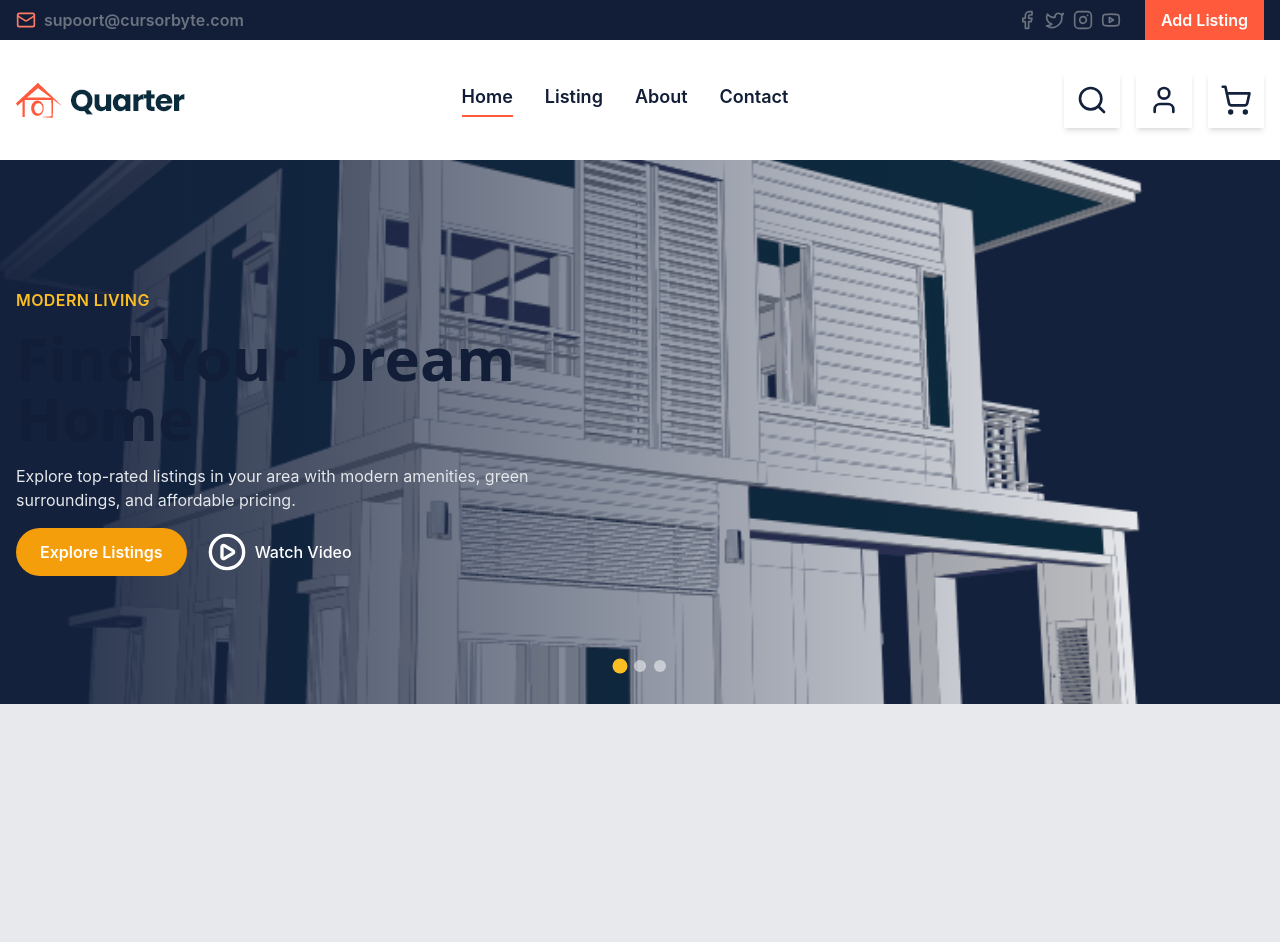
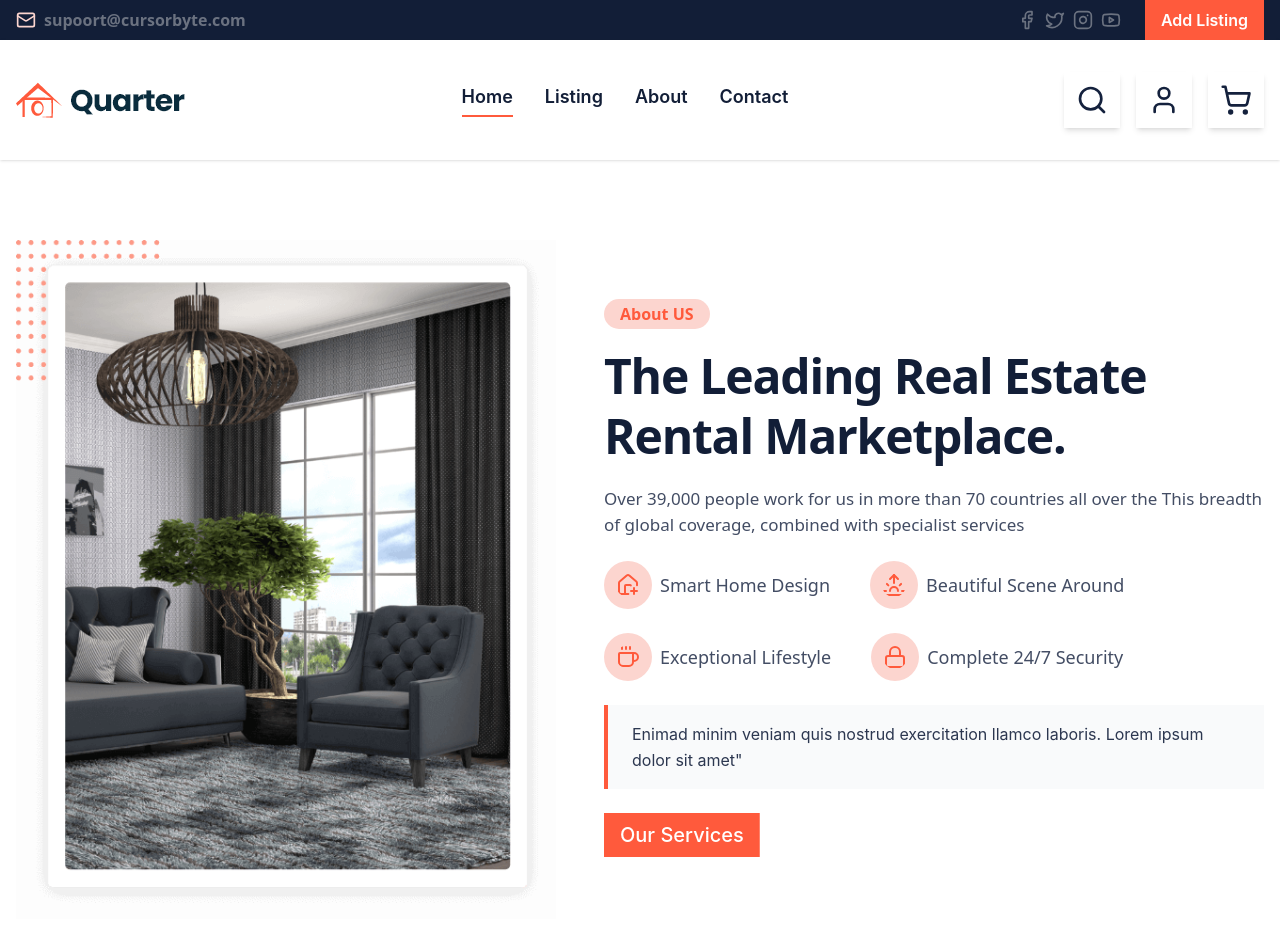
Before and after one commit to jakariya-ahmed/real-state, a React app: page / in a window 1280 px wide. Shown: the top 942 px of the page. Before the commit the page ends 800 px from the top, so only its background shows below. Built offline with nearby package versions, Linux system fonts and the light colour scheme; the HTML template or start-up script is replaced by a standard one.

Commit message:
created about section

```diff
--- a/package.json
+++ b/package.json
@@ -15,7 +15,8 @@
     "react": "^19.1.1",
     "react-dom": "^19.1.1",
     "react-router-dom": "^7.9.5",
-    "react-toastify": "^11.0.5"
+    "react-toastify": "^11.0.5",
+    "swiper": "^12.0.3"
   },
   "devDependencies": {
     "@eslint/js": "^9.36.0",
--- /dev/null
+++ b/src/components/AboutCom.jsx
@@ -0,0 +1,46 @@
+import { CoffeeIcon, HousePlusIcon, LockIcon, Sunrise } from "lucide-react";
+
+export default function AboutCom() {
+    return (
+        <div className="section-spacing flex flex-col items-center md:flex-row gap-y-4 md:gap-x-6">
+            <div className="w-[45%]">
+                <img src="img/about.png" className="w-full" alt="about" />
+            </div>
+            <div className="w-[55%] md:ml-6">
+                <span className="sm-title">About US </span>
+                <h1 className="my-5 big-title text-secondary-dark leading-tight">The Leading Real Estate Rental Marketplace.</h1>
+                <p className="pera">
+                    Over 39,000 people work for us in more than 70 countries all over the This breadth of global coverage, combined with specialist services
+                </p>
+                <div className="flex gap-x-10">
+                    <div className="flex items-center gap-x-2 mt-6">
+                        <HousePlusIcon className="text-primary-default bg-primary-light w-12 h-12 p-3 rounded-full"/>
+                        <span className="text-lg text-neutral-dark">Smart Home Design</span>
+                    </div>
+                    <div className="flex items-center gap-x-2 mt-6">
+                        <Sunrise className="text-primary-default bg-primary-light w-12 h-12 p-3 rounded-full"/>
+                        <span className="text-lg text-neutral-dark">Beautiful Scene Around</span>
+                    </div>
+                </div>
+
+                <div className="flex gap-x-10">
+                    <div className="flex items-center gap-x-2 mt-6">
+                        <CoffeeIcon className="text-primary-default bg-primary-light w-12 h-12 p-3 rounded-full"/>
+                        <span className="text-lg text-neutral-dark">Exceptional Lifestyle</span>
+                    </div>
+                    <div className="flex items-center gap-x-2 mt-6">
+                        <LockIcon className="text-primary-default bg-primary-light w-12 h-12 p-3 rounded-full"/>
+                        <span className="text-lg text-neutral-dark">Complete 24/7 Security</span>
+                    </div>
+                </div>
+                <div className="mt-6 pl-6 pr-10 py-4 bg-background-light border-l-4 border-l-primary-default">
+                    <p className="leading-relaxed">
+                        Enimad minim veniam quis nostrud exercitation
+                        llamco laboris. Lorem ipsum dolor sit amet"
+                    </p>
+                </div>
+                <button className="btn-primary mt-6 text-xl">Our Services </button>
+            </div>
+        </div>
+    );
+}
--- a/src/components/home/hero/HeroSlider.jsx
+++ b/src/components/home/hero/HeroSlider.jsx
@@ -1,14 +1,16 @@
-import { useState, useEffect } from "react";
+import { useState } from "react";
+import { Swiper, SwiperSlide } from "swiper/react";
+import { Navigation, Pagination, Autoplay } from "swiper/modules";
 import { motion, AnimatePresence } from "framer-motion";
 import { PlayCircle, X } from "lucide-react";
 
+// Slide data
 const slides = [
   {
     id: 1,
     title: "Modern Living",
     heading: "Find Your Dream Home",
-    description:
-      "Explore top-rated listings in your area with modern amenities, green surroundings, and affordable pricing.",
+    description: "Explore top-rated listings in your area with modern amenities.",
     buttonText: "Explore Listings",
     img: "/slider/21.png",
     videoUrl: "https://www.youtube.com/embed/tgbNymZ7vqY",
@@ -17,8 +19,7 @@ const slides = [
     id: 2,
     title: "Luxury Apartments",
     heading: "Where Comfort Meets Style",
-    description:
-      "Live in the most elegant spaces designed for your modern lifestyle, with premium facilities and smart automation.",
+    description: "Live in elegant spaces designed for modern lifestyle.",
     buttonText: "View Apartments",
     img: "/slider/21.png",
     videoUrl: "https://www.youtube.com/embed/ysz5S6PUM-U",
@@ -26,9 +27,8 @@ const slides = [
   {
     id: 3,
     title: "Family Homes",
-    heading: "Perfect Place for Your Loved Ones",
-    description:
-      "Spacious family homes with beautiful interiors and peaceful neighborhoods — your next chapter begins here.",
+    heading: "Perfect Place for Loved Ones",
+    description: "Spacious family homes with peaceful neighborhoods.",
     buttonText: "Book a Visit",
     img: "/slider/21.png",
     videoUrl: "https://www.youtube.com/embed/aqz-KE-bpKQ",
@@ -36,77 +36,50 @@ const slides = [
 ];
 
 export default function HeroSlider() {
-  const [current, setCurrent] = useState(0);
   const [showVideo, setShowVideo] = useState(false);
+  const [videoUrl, setVideoUrl] = useState("");
 
-  // Auto slide every 7 seconds
-  useEffect(() => {
-    const timer = setInterval(() => {
-      setCurrent((prev) => (prev + 1) % slides.length);
-    }, 7000);
-    return () => clearInterval(timer);
-  }, []);
-
-  const slide = slides[current];
-
-  // Framer motion variants
-  const textVariants = {
-    hidden: { opacity: 0, y: 40 },
-    visible: { opacity: 1, y: 0, transition: { duration: 0.8 } },
-    exit: { opacity: 0, y: -40, transition: { duration: 0.4 } },
+  const openVideo = (url) => {
+    setVideoUrl(url);
+    setShowVideo(true);
   };
-
-  const imageVariants = {
-    hidden: { opacity: 0, scale: 1.05 },
-    visible: { opacity: 1, scale: 1, transition: { duration: 1 } },
-    exit: { opacity: 0, scale: 1.05, transition: { duration: 0.6 } },
-  };
+  const closeVideo = () => setShowVideo(false);
 
   return (
-    <section className="relative overflow-hidden bg-[#14213D] text-white">
-      <AnimatePresence mode="wait">
-        {/* Background image */}
-        <motion.img
-          key={slide.id}
-          src={slide.img}
-          alt={slide.title}
-          className="absolute inset-0 w-full h-full object-cover opacity-70"
-          variants={imageVariants}
-          initial="hidden"
-          animate="visible"
-          exit="exit"
-        />
-      </AnimatePresence>
-
-      {/* Gradient overlay */}
-      <div className="absolute inset-0 bg-gradient-to-r from-[#14213D]/95 to-transparent"></div>
-
-      {/* Content */}
-      <div className="relative z-10 container mx-auto px-6 py-32 flex flex-col md:flex-row items-center gap-10">
+    <section className="relative bg-[#14213D] text-white py-12 md:py-20">
+      <Swiper
+        modules={[Navigation, Pagination, Autoplay]}
+        loop
+        navigation
+        pagination={{ clickable: true }}
+        autoplay={{ delay: 5000, disableOnInteraction: false }}
+        className="max-w-7xl mx-auto px-6"
+      >
+        {slides.map((slide) => (
+          <SwiperSlide key={slide.id}>
+            {/* Full Slide = Left + Right */}
+            <div className="grid md:grid-cols-2 gap-10 items-center">
+              {/* Left Content */}
               <motion.div
                 key={slide.id + "-text"}
-          variants={textVariants}
-          initial="hidden"
-          animate="visible"
-          exit="exit"
-          className="max-w-xl space-y-4"
+                initial={{ opacity: 0, x: -50 }}
+                animate={{ opacity: 1, x: 0 }}
+                transition={{ duration: 0.8 }}
+                className="space-y-5"
               >
                 <p className="text-amber-400 uppercase tracking-wide font-semibold">
                   {slide.title}
                 </p>
-          <h1 className="text-4xl md:text-6xl font-bold leading-tight">
+                <h1 className="text-4xl md:text-5xl font-bold leading-tight">
                   {slide.heading}
                 </h1>
-          <p className="text-gray-200">{slide.description}</p>
-
+                <p className="text-gray-200 text-lg">{slide.description}</p>
                 <div className="flex items-center gap-5 mt-4">
                   <button className="bg-amber-500 hover:bg-amber-600 text-white px-6 py-3 rounded-lg font-semibold transition">
                     {slide.buttonText}
                   </button>
-
-            {/* Video Icon */}
                   <button
-              onClick={() => setShowVideo(true)}
+                    onClick={() => openVideo(slide.videoUrl)}
                     className="flex items-center gap-2 text-white hover:text-amber-400 transition"
                   >
                     <PlayCircle className="w-10 h-10" />
@@ -114,20 +87,25 @@ export default function HeroSlider() {
                   </button>
                 </div>
               </motion.div>
+
+              {/* Right Image */}
+              <motion.div
+                key={slide.id + "-img"}
+                initial={{ opacity: 0, x: 50 }}
+                animate={{ opacity: 1, x: 0 }}
+                transition={{ duration: 0.8 }}
+                className="flex justify-center md:justify-end"
+              >
+                <img
+                  src={slide.img}
+                  alt={slide.heading}
+                  className="rounded-2xl shadow-2xl w-full max-w-md object-cover"
+                />
+              </motion.div>
             </div>
-
-      {/* Dots Indicator */}
-      <div className="absolute bottom-8 left-1/2 -translate-x-1/2 flex gap-2 z-10">
-        {slides.map((_, index) => (
-          <div
-            key={index}
-            onClick={() => setCurrent(index)}
-            className={`w-3 h-3 rounded-full cursor-pointer transition-all ${
-              current === index ? "bg-amber-400 scale-125" : "bg-white/50"
-            }`}
-          ></div>
+          </SwiperSlide>
         ))}
-      </div>
+      </Swiper>
 
       {/* Video Popup */}
       <AnimatePresence>
@@ -146,13 +124,13 @@ export default function HeroSlider() {
               transition={{ duration: 0.4 }}
             >
               <iframe
-                src={slide.videoUrl}
+                src={videoUrl}
                 title="Video"
                 allowFullScreen
                 className="w-full h-full rounded-lg"
               ></iframe>
               <button
-                onClick={() => setShowVideo(false)}
+                onClick={closeVideo}
                 className="absolute -top-10 right-0 text-white hover:text-red-500"
               >
                 <X className="w-8 h-8" />
--- a/src/index.css
+++ b/src/index.css
@@ -5,18 +5,18 @@
 /* base css  */
 @layer base {
   body {
-    @apply bg-neutral-light text-secondary-light font-sans;
+    @apply text-secondary-light font-sans;
   }
 
   .dark body {
     @apply bg-background-dark text-gray-100;
   }
 
-  h1, h2, h3, h4, h5, h6 {
+  h1, h2, h3, h4, h5, h6, span {
     @apply font-heading text-secondary-dark;
   }
 
-  h1 { @apply text-4xl md:text-5xl font-bold }
+  h1 { @apply text-3xl md:text-5xl font-bold tracking-tight}
   h2 { @apply text-3xl md:text-4xl font-semibold}
   h3 { @apply text-2xl font-semibold}
   h4 { @apply text-[17px] leading-relaxed text-neutral-dark}
@@ -41,7 +41,7 @@
 
 .btn-primary {
   /* default style  */
-  @apply relative overflow-hidden cursor-pointer w-full capitalize text-white font-medium px-4 py-2 transition-all;
+  @apply relative overflow-hidden cursor-pointer capitalize text-white font-medium px-4 py-2 transition-all duration-100;
 
   /* hover effect  */
   background: linear-gradient(to right, theme('colors.secondary.default') 50%, theme('colors.primary.default') 50%);
@@ -58,7 +58,7 @@
 
 .btn-secondary {
     /* default style  */
-  @apply relative overflow-hidden cursor-pointer w-full capitalize text-white font-semibold px-4 py-2 transition-all duration-150;
+  @apply relative overflow-hidden cursor-pointer w-full capitalize text-white font-semibold px-4 py-2 transition-all duration-100;
 
   /* hover effect  */
   background: linear-gradient(to right, theme('colors.background.light') 50%, theme('colors.primary.default') 50%);
@@ -72,6 +72,9 @@
   color: theme('colors.secondary.default');
 }
 
+.sm-title {
+  @apply bg-primary-light rounded-full px-4 p-1 text-primary-default font-semibold;
+}
 
 
 /* input field  */
--- a/src/pages/Home.jsx
+++ b/src/pages/Home.jsx
@@ -1,11 +1,13 @@
+import AboutCom from "../components/AboutCom";
 import Header from "../components/home/header/Header";
 import HeroSlider from "../components/home/hero/HeroSlider";
 
 
 export default function Home() {
     return (
-        <div>
-            <HeroSlider />
+        <div className="container">
+            {/* <HeroSlider />  */}
+            <AboutCom />
         </div>
     );
 }
--- a/tailwind.config.js
+++ b/tailwind.config.js
@@ -22,7 +22,7 @@ export default {
       colors: {
         primary: {
           default: '#ff5a3c',
-          light: '#ff7b63',
+          light: '#fcd5cfff',
           dark: '#c96a00'
         },
         secondary: {
```
Also changed, not shown: public/img/about.png (added), 1 other file (tests, documents, lock files or other folders). Lines whose indentation alone changed are shown as unchanged.
